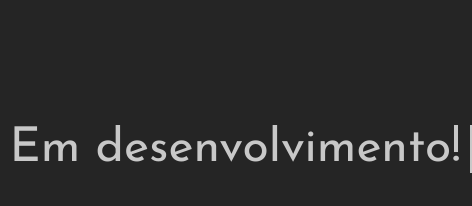
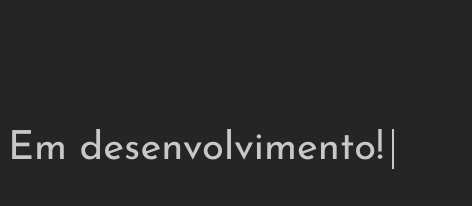
Before and after one commit to camila-becker/portfolio, a plain HTML site: page index.html in a window 390 px wide. Shown: the part 222-428 px from the top of the page, 472 px wide, since content can reach past the window. Drawn offline with Linux system fonts and the light colour scheme.

Commit message:
font-size

```diff
--- a/styles.css
+++ b/styles.css
@@ -64,3 +64,9 @@ ul li a {
         border-right-color: transparent;
     }
 }
+
+@media(max-width: 600px){
+    .text{
+        font-size:2.5em;
+    }
+}
```
